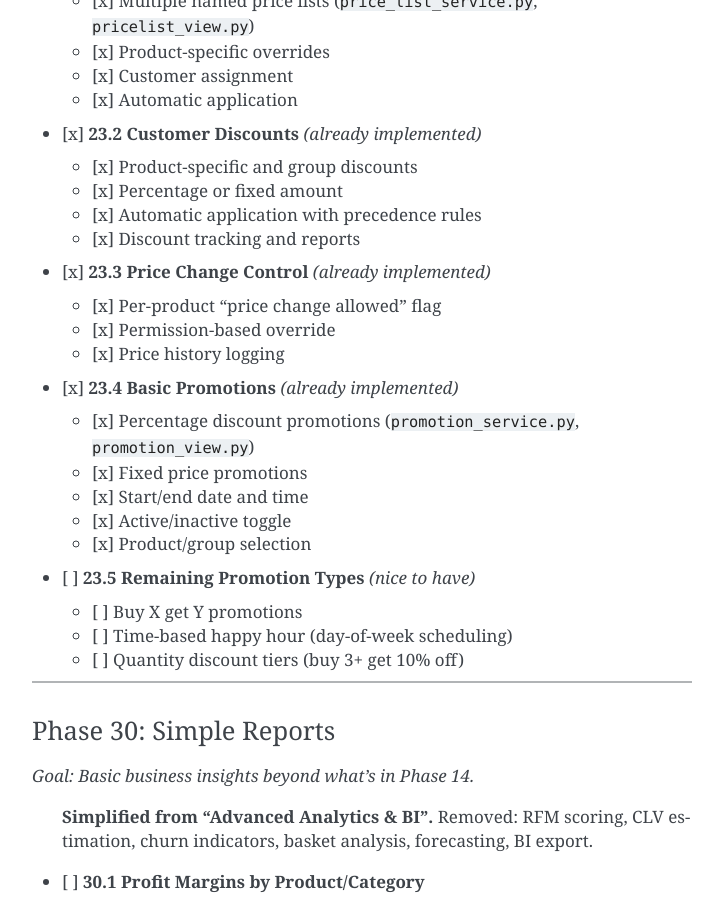
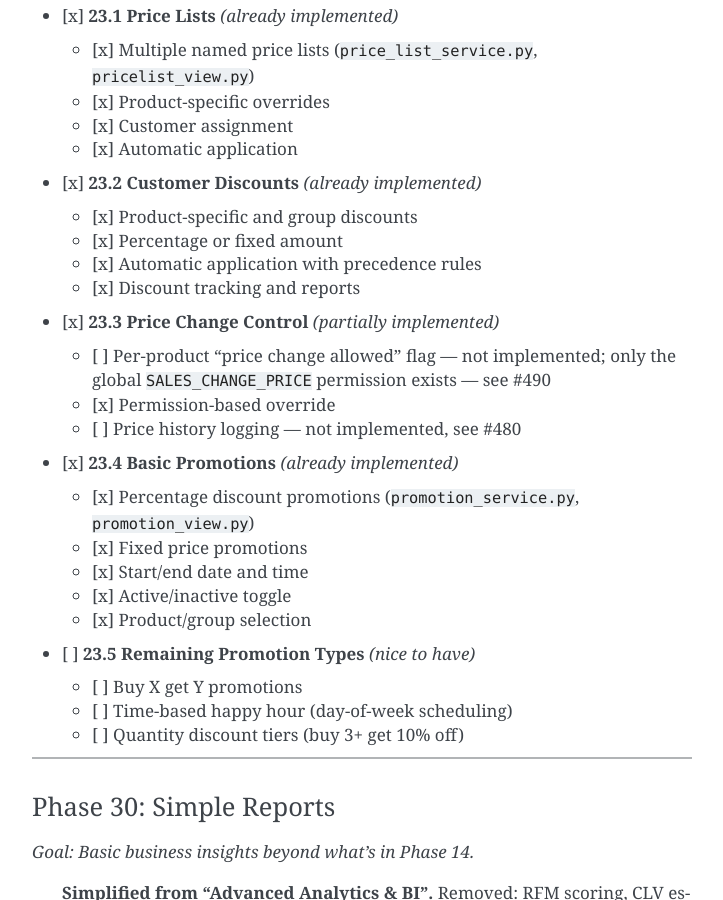
Before and after one commit to HMAHD/CB-POS, a Sphinx documentation site: the page built from docs/Roadmap.md, in a window 1280 px wide and 900 px high, scrolled down 18007 px. Shown: the whole window, without its empty margins (388-1111 px from the left). Built offline with Sphinx 7.4.7, drawn with Linux system fonts in a browser that asks for light colours; pages that are not in the unit, such as notebooks, are missing from menus; some of the changed text lies outside the part shown.

Commit message:
docs: correct Roadmap 7.4/23.3 price-override claims (missed in #468/#462)
Issues #480 (no price-change audit trail) and #490 (no per-product
price-change flag) were filed by earlier audit batches but the
roadmap text was never updated to match. Corrects both entries.

```diff
--- a/docs/Roadmap.md
+++ b/docs/Roadmap.md
@@ -225,9 +225,11 @@
     - [x] **Group Discounts:** Category-based discounts
     - [x] **Discount Precedence:** Product > Group > Customer
 - [x] **7.4 Price Override**
-    - [x] **Manual Price Change:** If allowed by product settings
+    - [x] **Manual Price Change:** gated by a global `SALES_CHANGE_PRICE` cashier permission,
+      not a per-product setting — see #490
     - [x] **Permission Check:** Require higher access level
-    - [x] **Price History:** Log original price
+    - [ ] **Price History:** original price is not logged anywhere — no audit trail for manual
+      overrides — see #480
 
 ---
 
@@ -646,10 +648,11 @@
     - [x] Percentage or fixed amount
     - [x] Automatic application with precedence rules
     - [x] Discount tracking and reports
-- [x] **23.3 Price Change Control** *(already implemented)*
-    - [x] Per-product "price change allowed" flag
+- [x] **23.3 Price Change Control** *(partially implemented)*
+    - [ ] Per-product "price change allowed" flag — not implemented; only the global
+      `SALES_CHANGE_PRICE` permission exists — see #490
     - [x] Permission-based override
-    - [x] Price history logging
+    - [ ] Price history logging — not implemented, see #480
 - [x] **23.4 Basic Promotions** *(already implemented)*
     - [x] Percentage discount promotions (`promotion_service.py`, `promotion_view.py`)
     - [x] Fixed price promotions
```
